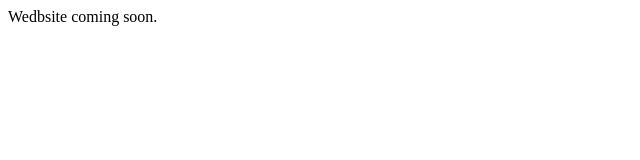
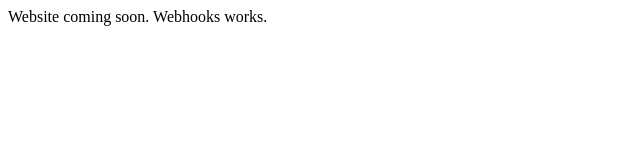
Before and after one commit to m-trivedi/manasdtrivedi, a plain HTML site: page index.html in a window 1280 px wide. Shown: the whole page, without its empty margins (0-640 px from the left). Drawn offline with Linux system fonts and the light colour scheme.

Commit message:
Update index.html

```diff
--- a/index.html
+++ b/index.html
@@ -3,6 +3,7 @@
 <title>Manas Trivedi</title>
 </head>
 <body>
-Wedbsite coming soon.
+Website coming soon.
+Webhooks works.
 </body>
 </html>
```
